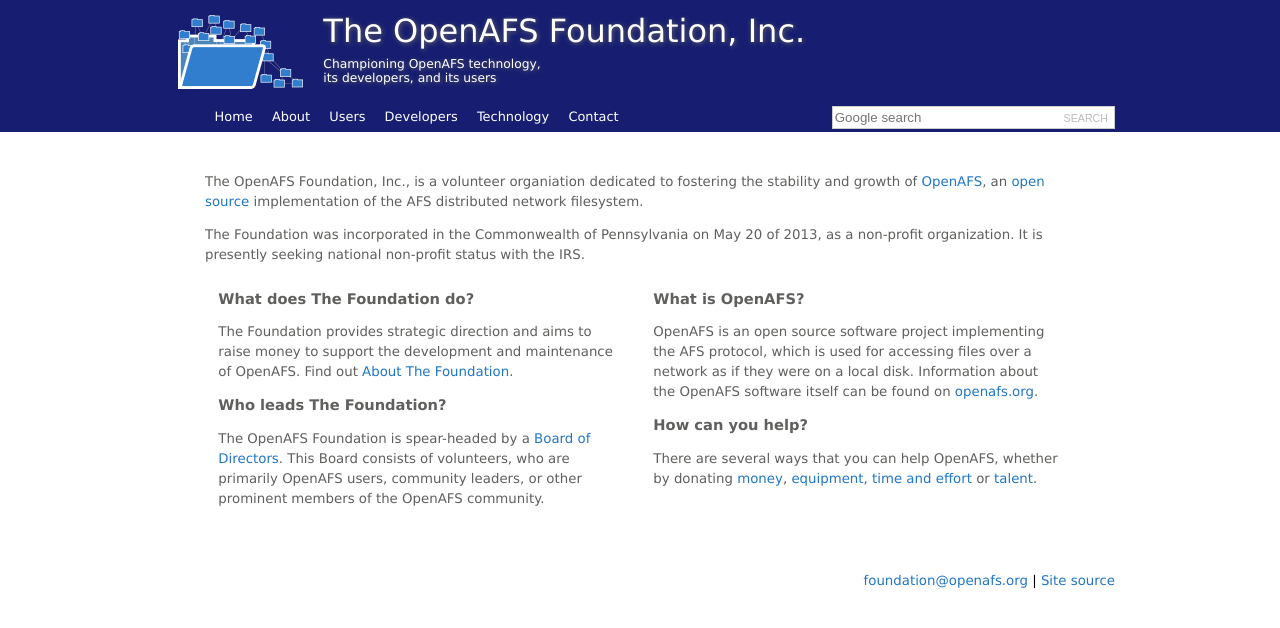
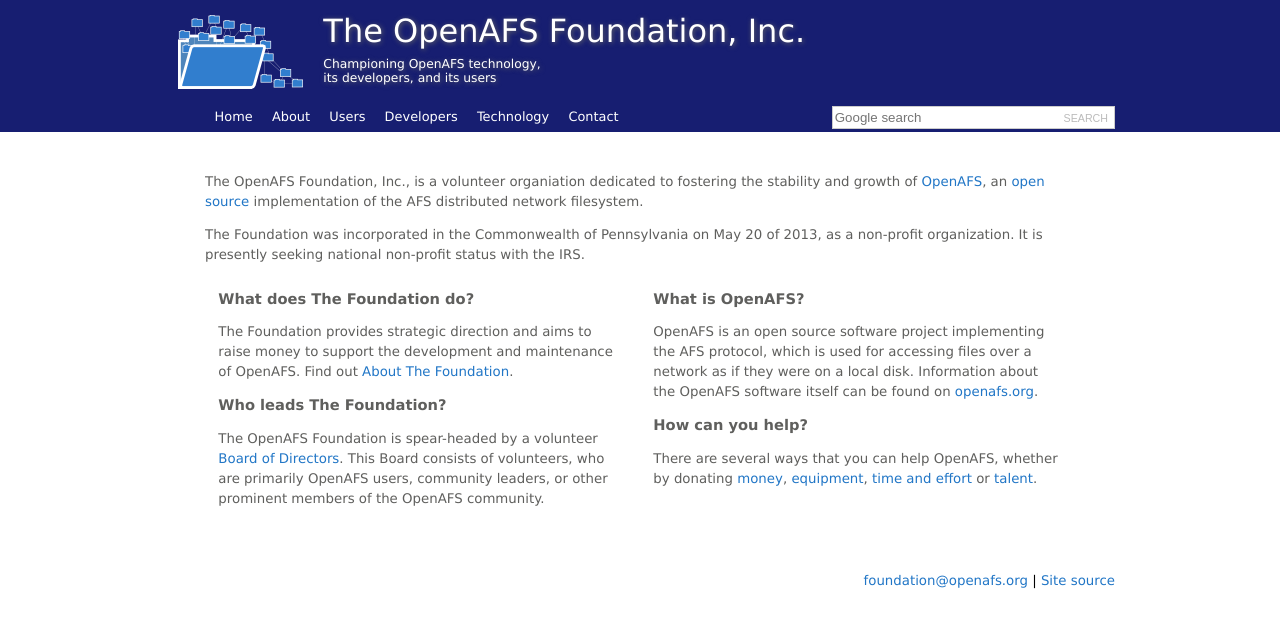
Before and after one commit to openafsfoundation/openafsfoundation.org, a Jekyll site: the page built from index.md, in a window 1280 px wide. Shown: the top 628 px of the page. Built offline with Jekyll 4.4.1, drawn with Linux system fonts in a browser that asks for light colours.

Commit message:
/about
change BOD to volunteer BOD

```diff
--- a/index.md
+++ b/index.md
@@ -16,7 +16,7 @@
     maintenance of OpenAFS. Find out <a href="about/">About The Foundation</a>.</p>
 
     <h4>Who leads The Foundation?</h4>
-    <p>The OpenAFS Foundation is spear-headed by a <a href="board/">Board of
+    <p>The OpenAFS Foundation is spear-headed by a volunteer <a href="board/">Board of
     Directors</a>. This Board consists of volunteers, who are primarily OpenAFS
     users, community leaders, or other prominent members of the OpenAFS
     community.</p>
```
